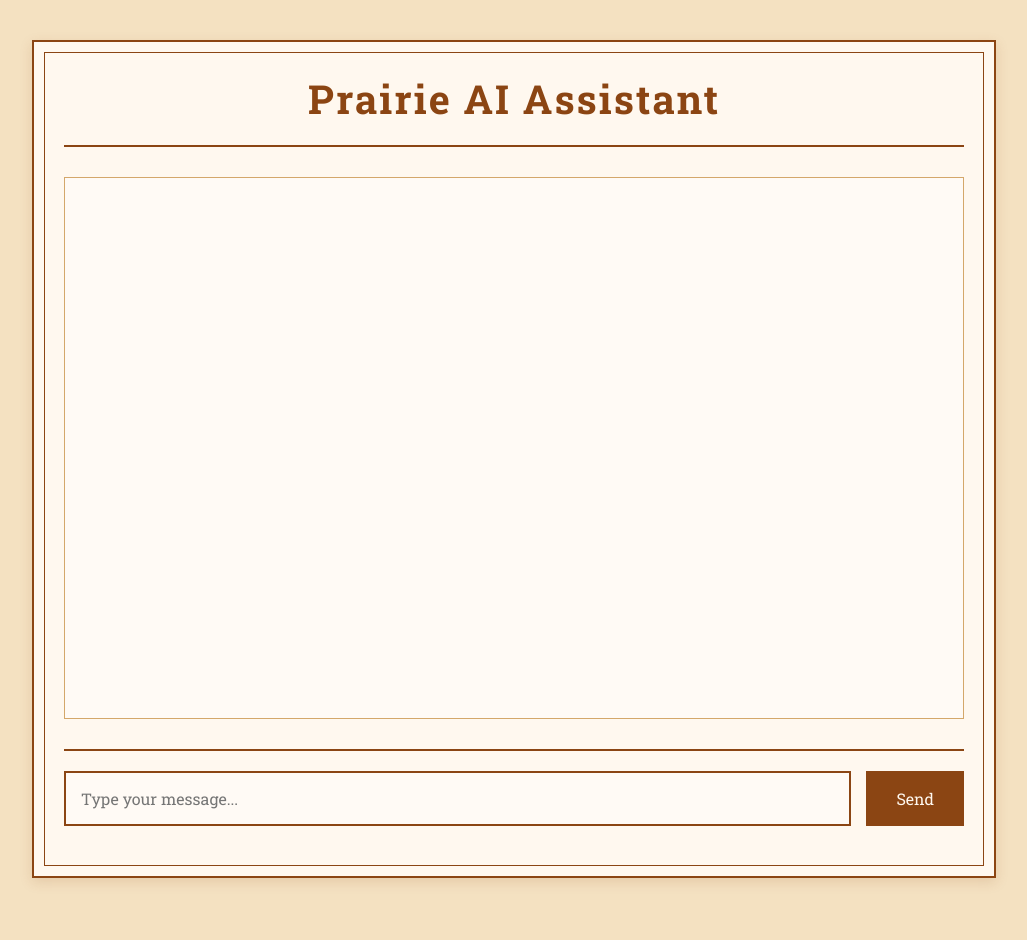
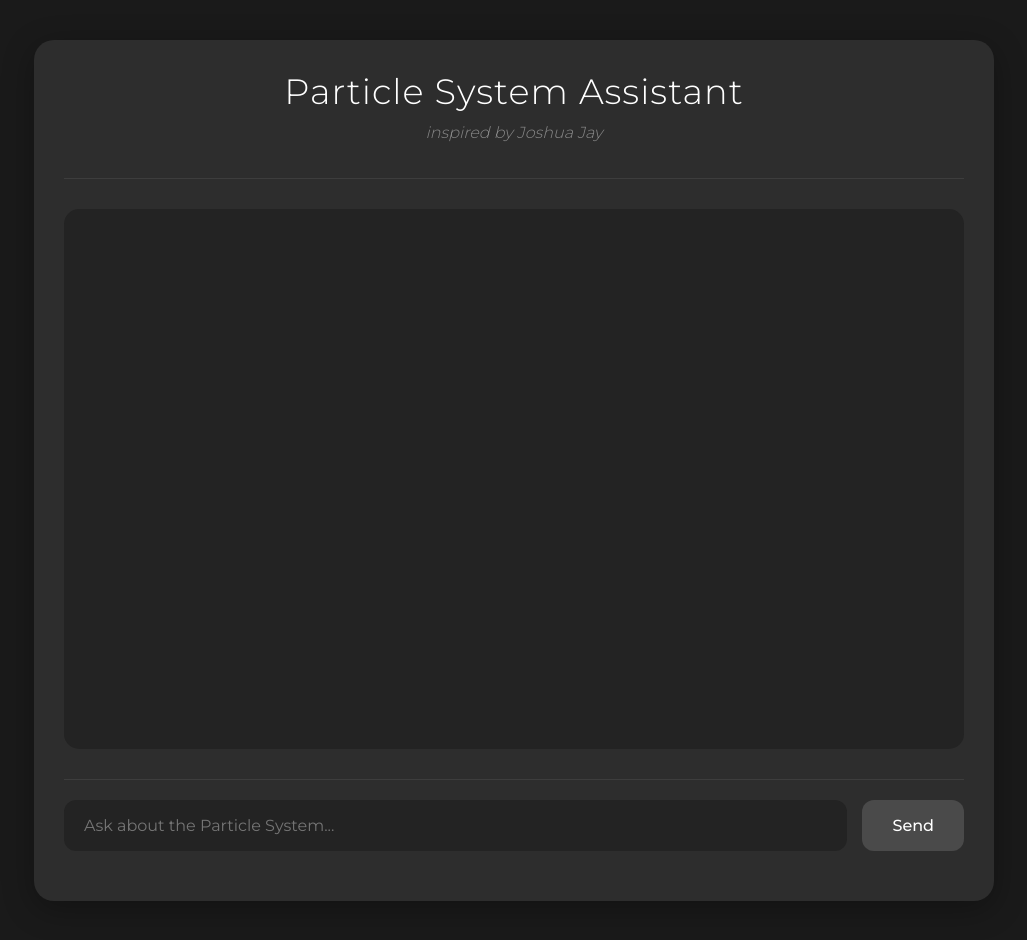
Before and after one commit to dtberg/ai-assistant-project, a website: page index.html in a window 1280 px wide. Shown: the whole page, without its empty margins (126-1153 px from the left). Before the commit the page ends 918 px from the top, so only its background shows below. Drawn offline with Linux system fonts and the light colour scheme.

Commit message:
Update design for sophisticated magician aesthetic

```diff
--- a/index.html
+++ b/index.html
@@ -1,150 +1,162 @@
 <!DOCTYPE html>
 <html>
 <head>
-    <title>AI Assistant - Prairie Style</title>
-    <link href="https://fonts.googleapis.com/css2?family=Roboto+Slab:wght@400;700&display=swap" rel="stylesheet">
+    <title>Particle System Assistant</title>
+    <link href="https://fonts.googleapis.com/css2?family=Montserrat:wght@300;400;500;700&display=swap" rel="stylesheet">
     <style>
         body {
-            font-family: 'Roboto Slab', serif;
+            font-family: 'Montserrat', sans-serif;
             margin: 0;
             padding: 20px;
-            background-color: #f4e1c1; /* Warm, prairie-inspired background */
-            color: #2c1810; /* Deep brown text */
+            background-color: #1a1a1a; /* Deep black background */
+            color: #e0e0e0;
+            min-height: 100vh;
         }
 
         .chat-container {
             max-width: 900px;
             margin: 20px auto;
-            background: #fff8ef;
-            border: 2px solid #8b4513;
-            box-shadow: 0 4px 12px rgba(139, 69, 19, 0.15);
+            background: #2d2d2d;
+            border-radius: 20px;
+            box-shadow: 0 8px 32px rgba(0, 0, 0, 0.3);
             padding: 30px;
             position: relative;
-        }
-
-        /* Geometric pattern border */
-        .chat-container::before {
-            content: '';
-            position: absolute;
-            top: 10px;
-            left: 10px;
-            right: 10px;
-            bottom: 10px;
-            border: 1px solid #8b4513;
-            pointer-events: none;
+            overflow: hidden;
         }
 
         .header {
             text-align: center;
             margin-bottom: 30px;
-            border-bottom: 2px solid #8b4513;
             padding-bottom: 20px;
+            border-bottom: 1px solid #3d3d3d;
         }
 
         .header h1 {
-            font-size: 2.5em;
-            color: #8b4513;
+            font-size: 2.2em;
+            color: #ffffff;
             margin: 0;
-            letter-spacing: 2px;
+            letter-spacing: 1px;
+            font-weight: 300;
+        }
+
+        .header p {
+            color: #888;
+            margin-top: 10px;
+            font-style: italic;
+            font-weight: 300;
         }
 
         .chat-messages {
             height: 500px;
             overflow-y: auto;
             padding: 20px;
-            border: 1px solid #d4a76a;
-            background: #fffaf5;
+            border-radius: 15px;
+            background: #232323;
             margin-bottom: 30px;
         }
 
         .message {
             margin: 15px 0;
-            padding: 15px;
-            border-radius: 0; /* Square corners for geometric feel */
-            max-width: 80%;
+            padding: 18px;
+            border-radius: 18px;
+            max-width: 85%;
             position: relative;
+            line-height: 1.5;
+            font-weight: 300;
         }
 
         .user-message {
-            background-color: #8b4513;
-            color: #fff8ef;
+            background-color: #4a4a4a;
+            color: #ffffff;
             margin-left: auto;
-            border-left: 15px solid #5e2f0d;
+            box-shadow: 0 2px 8px rgba(0, 0, 0, 0.2);
         }
 
         .assistant-message {
-            background-color: #d4a76a;
-            color: #2c1810;
+            background-color: #2a2a2a;
+            color: #e0e0e0;
             margin-right: auto;
-            border-right: 15px solid #8b4513;
+            box-shadow: 0 2px 8px rgba(0, 0, 0, 0.2);
         }
 
         .input-area {
             display: flex;
             gap: 15px;
             padding: 20px 0;
-            border-top: 2px solid #8b4513;
+            border-top: 1px solid #3d3d3d;
         }
 
         #user-input {
             flex-grow: 1;
-            padding: 15px;
-            border: 2px solid #8b4513;
-            background: #fffaf5;
-            font-family: 'Roboto Slab', serif;
+            padding: 16px 20px;
+            border: none;
+            border-radius: 12px;
+            background: #232323;
+            font-family: 'Montserrat', sans-serif;
             font-size: 16px;
-            color: #2c1810;
+            color: #ffffff;
             transition: all 0.3s ease;
         }
 
         #user-input:focus {
             outline: none;
-            box-shadow: 0 0 0 2px #d4a76a;
+            box-shadow: 0 0 0 2px #4a4a4a;
+            background: #2a2a2a;
         }
 
         #send-button {
-            padding: 15px 30px;
-            background-color: #8b4513;
-            color: #fff8ef;
+            padding: 16px 30px;
+            background-color: #4a4a4a;
+            color: #ffffff;
             border: none;
-            font-family: 'Roboto Slab', serif;
+            border-radius: 12px;
+            font-family: 'Montserrat', sans-serif;
             font-size: 16px;
             cursor: pointer;
             transition: all 0.3s ease;
+            font-weight: 500;
         }
 
         #send-button:hover {
-            background-color: #5e2f0d;
+            background-color: #5a5a5a;
+            transform: translateY(-1px);
         }
 
         #send-button:disabled {
-            background-color: #d4a76a;
+            background-color: #3d3d3d;
             cursor: not-allowed;
+            transform: none;
         }
 
         /* Custom scrollbar */
         .chat-messages::-webkit-scrollbar {
-            width: 10px;
+            width: 8px;
         }
 
         .chat-messages::-webkit-scrollbar-track {
-            background: #fff8ef;
+            background: #232323;
+            border-radius: 4px;
         }
 
         .chat-messages::-webkit-scrollbar-thumb {
-            background: #8b4513;
-            border: 3px solid #fff8ef;
+            background: #4a4a4a;
+            border-radius: 4px;
+        }
+
+        .chat-messages::-webkit-scrollbar-thumb:hover {
+            background: #5a5a5a;
         }
     </style>
 </head>
 <body>
     <div class="chat-container">
         <div class="header">
-            <h1>Prairie AI Assistant</h1>
+            <h1>Particle System Assistant</h1>
+            <p>inspired by Joshua Jay</p>
         </div>
         <div class="chat-messages" id="chat-messages"></div>
         <div class="input-area">
-            <input type="text" id="user-input" placeholder="Type your message..." />
+            <input type="text" id="user-input" placeholder="Ask about the Particle System..." />
             <button id="send-button">Send</button>
         </div>
     </div>
```
